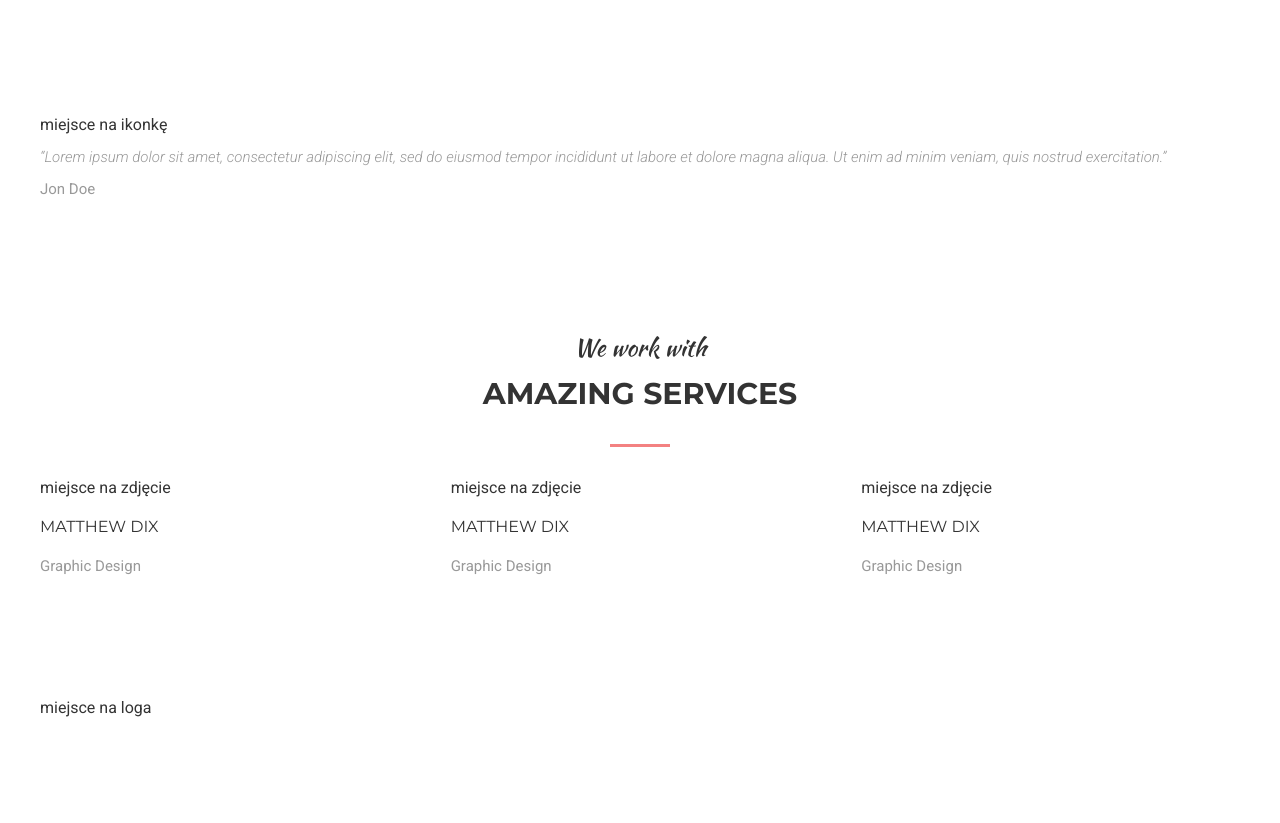
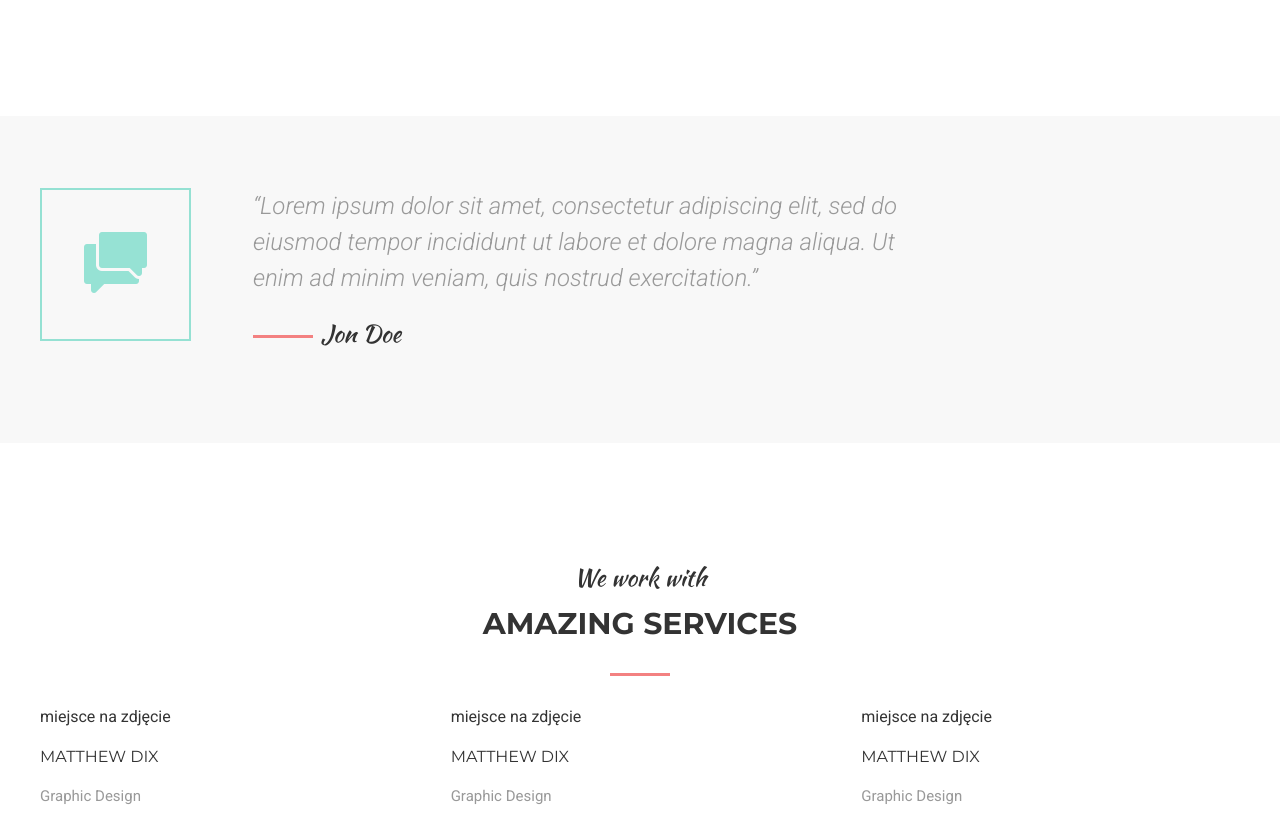
Before and after one commit to zanetagorska/mogo, a website: page app/index.html in a window 1280 px wide. Shown: the part 4218-5041 px from the top of the page. Drawn offline with Linux system fonts and the light colour scheme.

Commit message:
Completed quote and testimonial styles

```diff
--- /dev/null
+++ b/app/assets/styles/modules/_carousel.css
@@ -0,0 +1,95 @@
+.carousel {
+  text-align: center;
+  @mixin atSmall {
+    text-align: left;
+  }
+
+  &__img {
+    margin-left: auto;
+    margin-right: auto;
+    margin-bottom: 16px;
+
+    @mixin atSmall {
+      float: left;
+      margin-right: 32px;
+      margin-right: 62px;
+    }
+  }
+
+  &__img--border {
+    padding: 42px;
+    border: solid 2px $mainBlue;
+    max-width: 152px;
+  }
+
+  &__img--round {
+    border-radius: 50%;
+    overflow: hidden;
+    width: 160px;
+    height: 160px;
+
+    @mixin atMedium {
+      width: 210px;
+      height: 210px;
+    }
+  }
+
+  &__description {
+    clear: both;
+
+    @mixin atSmall {
+      clear: none;
+      float: left;
+      max-width: 255px;
+    }
+
+    @mixin atMedium {
+      max-width: 475px;
+    }
+
+    @mixin atLarge {
+      max-width: 685px;
+    }
+  }
+
+  &__text {
+    color:  #999999;
+    font-weight: 300;
+    font-style: italic;
+    line-height: 1.5;
+    font-size: 1rem;
+
+    @mixin atMedium {
+      font-size: 1.2rem;
+    }
+
+    @mixin atLarge {
+      font-size: 1.5rem;
+    }
+  }
+
+  &__text--no-t-margin {
+    margin-top: 0;
+  }
+
+  &__signature {
+    font-family: Kaushan Script;
+    color:  #333333;
+    width: 100%;
+    font-size: 1rem;
+
+    @mixin atMedium {
+      font-size: 1.5rem;
+    }
+  }
+
+  &__signature::before {
+    content: "";
+    background-color:  #f38181;
+    width: 60px;
+    height: 3px;
+    display: inline-block;
+    margin-right: 8px;
+    vertical-align: middle;
+  }
+}
--- a/app/assets/styles/modules/_page-section.css
+++ b/app/assets/styles/modules/_page-section.css
@@ -47,6 +47,17 @@
     }
   }
 
+  &--quote {
+    background-color:  #f8f8f8;
+    padding-top: 42px;
+    padding-bottom: 42px;
+
+    @mixin atMedium {
+      padding-top: 72px;
+      padding-bottom: 72px;
+    }
+  }
+
   &__main-description {
     line-height: 1.5;
     max-width: 955px;
--- a/app/assets/styles/styles.css
+++ b/app/assets/styles/styles.css
@@ -13,3 +13,4 @@
 @import "modules/_decor";
 @import "modules/_accordion";
 @import "modules/_scroll-bar";
+@import "modules/_carousel";
--- a/app/index.html
+++ b/app/index.html
@@ -290,13 +290,15 @@
     </div>
   </div>
 
-  <div id="quote" class="page-section">
+  <div id="quote" class="page-section page-section--quote">
     <div class="wrapper">
-      <div class="carousel carousel--quote">
+      <div class="carousel">
         <div class="carousel__item">
-          miejsce na ikonkę
+          <div class="carousel__img carousel__img--border">
+            <img src="/assets/images/icons/speech.png">
+          </div>
           <div class="carousel__description">
-            <p><i>“Lorem ipsum dolor sit amet, consectetur adipiscing elit, sed do eiusmod tempor incididunt ut labore et dolore magna aliqua. Ut enim ad minim veniam, quis nostrud exercitation.”</i></p>
+            <p class="carousel__text carousel__text--no-t-margin"><i>“Lorem ipsum dolor sit amet, consectetur adipiscing elit, sed do eiusmod tempor incididunt ut labore et dolore magna aliqua. Ut enim ad minim veniam, quis nostrud exercitation.”</i></p>
             <p class="carousel__signature">Jon Doe</p>
           </div>
         </div>
@@ -387,11 +389,13 @@
 
   <div id="testimonial" class="page-section">
     <div class="wrapper">
-      <div class="carousel carousel--quote">
+      <div class="carousel">
         <div class="carousel__item">
-          miejsce na ikonkę
+          <div class="carousel__img carousel__img--round">
+            <img src="/assets/images/testimonial1.jpg">
+          </div>
           <div class="carousel__description">
-            <p><i>“Lorem ipsum dolor sit amet, consectetur adipiscing elit, sed do eiusmod tempor incididunt ut labore et dolore magna aliqua. Ut enim ad minim veniam, quis nostrud exercitation.”</i></p>
+            <p class="carousel__text"><i>“Lorem ipsum dolor sit amet, consectetur adipiscing elit, sed do eiusmod tempor incididunt ut labore et dolore magna aliqua. Ut enim ad minim veniam, quis nostrud exercitation.”</i></p>
             <p class="carousel__signature">Jon Doe</p>
           </div>
         </div>
--- a/app/temp/styles/styles.css
+++ b/app/temp/styles/styles.css
@@ -757,6 +757,20 @@ p {
   }
 }
 
+.page-section--quote {
+  background-color:  #f8f8f8;
+  padding-top: 42px;
+  padding-bottom: 42px;
+}
+
+@media (min-width: 800px) {
+
+  .page-section--quote {
+    padding-top: 72px;
+    padding-bottom: 72px;
+  }
+}
+
 .page-section__main-description {
   line-height: 1.5;
   max-width: 955px;
@@ -915,3 +929,127 @@ p {
     background-color: rgb(149, 225, 211);
     border-radius: 4px;
   }
+
+.carousel {
+  text-align: center;
+}
+
+@media (min-width: 530px) {
+
+  .carousel {
+    text-align: left;
+  }
+}
+
+.carousel__img {
+  margin-left: auto;
+  margin-right: auto;
+  margin-bottom: 16px;
+}
+
+@media (min-width: 530px) {
+
+  .carousel__img {
+    float: left;
+    margin-right: 32px;
+    margin-right: 62px;
+  }
+}
+
+.carousel__img--border {
+  padding: 42px;
+  border: solid 2px rgb(149, 225, 211);
+  max-width: 152px;
+}
+
+.carousel__img--round {
+  border-radius: 50%;
+  overflow: hidden;
+  width: 160px;
+  height: 160px;
+}
+
+@media (min-width: 800px) {
+
+  .carousel__img--round {
+    width: 210px;
+    height: 210px;
+  }
+}
+
+.carousel__description {
+  clear: both;
+}
+
+@media (min-width: 530px) {
+
+  .carousel__description {
+    clear: none;
+    float: left;
+    max-width: 255px;
+  }
+}
+
+@media (min-width: 800px) {
+
+  .carousel__description {
+    max-width: 475px;
+  }
+}
+
+@media (min-width: 1010px) {
+
+  .carousel__description {
+    max-width: 685px;
+  }
+}
+
+.carousel__text {
+  color:  #999999;
+  font-weight: 300;
+  font-style: italic;
+  line-height: 1.5;
+  font-size: 1rem;
+}
+
+@media (min-width: 800px) {
+
+  .carousel__text {
+    font-size: 1.2rem;
+  }
+}
+
+@media (min-width: 1010px) {
+
+  .carousel__text {
+    font-size: 1.5rem;
+  }
+}
+
+.carousel__text--no-t-margin {
+  margin-top: 0;
+}
+
+.carousel__signature {
+  font-family: Kaushan Script;
+  color:  #333333;
+  width: 100%;
+  font-size: 1rem;
+}
+
+@media (min-width: 800px) {
+
+  .carousel__signature {
+    font-size: 1.5rem;
+  }
+}
+
+.carousel__signature::before {
+  content: "";
+  background-color:  #f38181;
+  width: 60px;
+  height: 3px;
+  display: inline-block;
+  margin-right: 8px;
+  vertical-align: middle;
+}
```
Also changed, not shown: app/assets/images/testimonial1.jpg.
